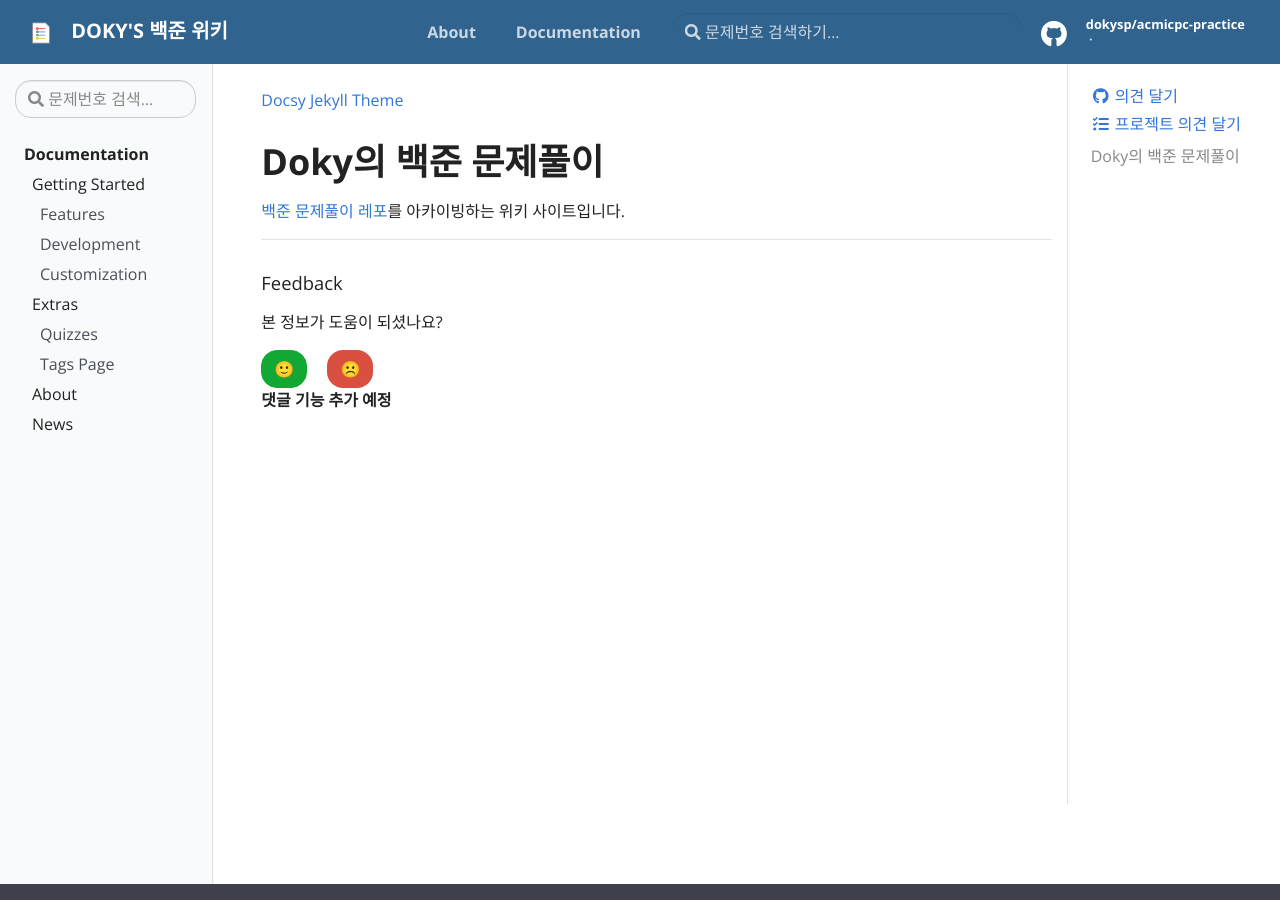
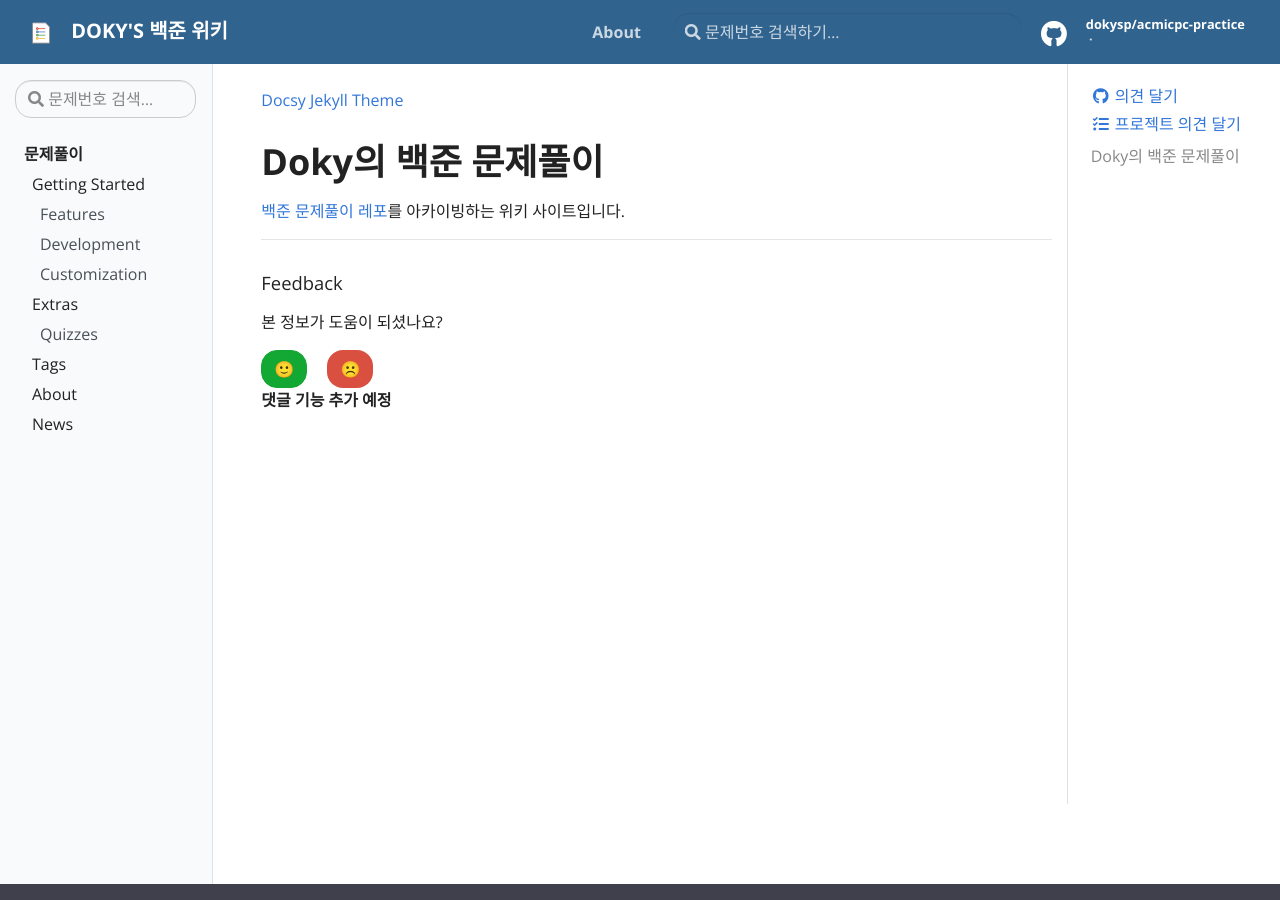
Before and after one commit to uhug/uhug.github.io, a Jekyll site: the page built from pages/index.md, in a window 1280 px wide and 900 px high. Built offline with Jekyll 4.4.1, drawn with Linux system fonts in a browser that asks for light colours.

Commit message:
블로그 toc 및 상단 메뉴 수정

```diff
--- a/_data/navigation.yml
+++ b/_data/navigation.yml
@@ -1,4 +1,2 @@
 - title: About
   url: about
-- title: Documentation
-  url: docs
--- a/_data/toc.yml
+++ b/_data/toc.yml
@@ -1,5 +1,5 @@
-- title: Documentation
-  url: docs
+- title: 문제풀이
+  url: problems
   links:
     - title: "Getting Started"
       url: "docs/getting-started"
@@ -15,8 +15,8 @@
       children:
         - title: Quizzes
           url: "docs/extras/example-quiz"
-        - title: Tags Page
-          url: "tags"
+    - title: Tags
+      url: "tags"
     - title: "About"
       url: "about"
     - title: "News"
```
